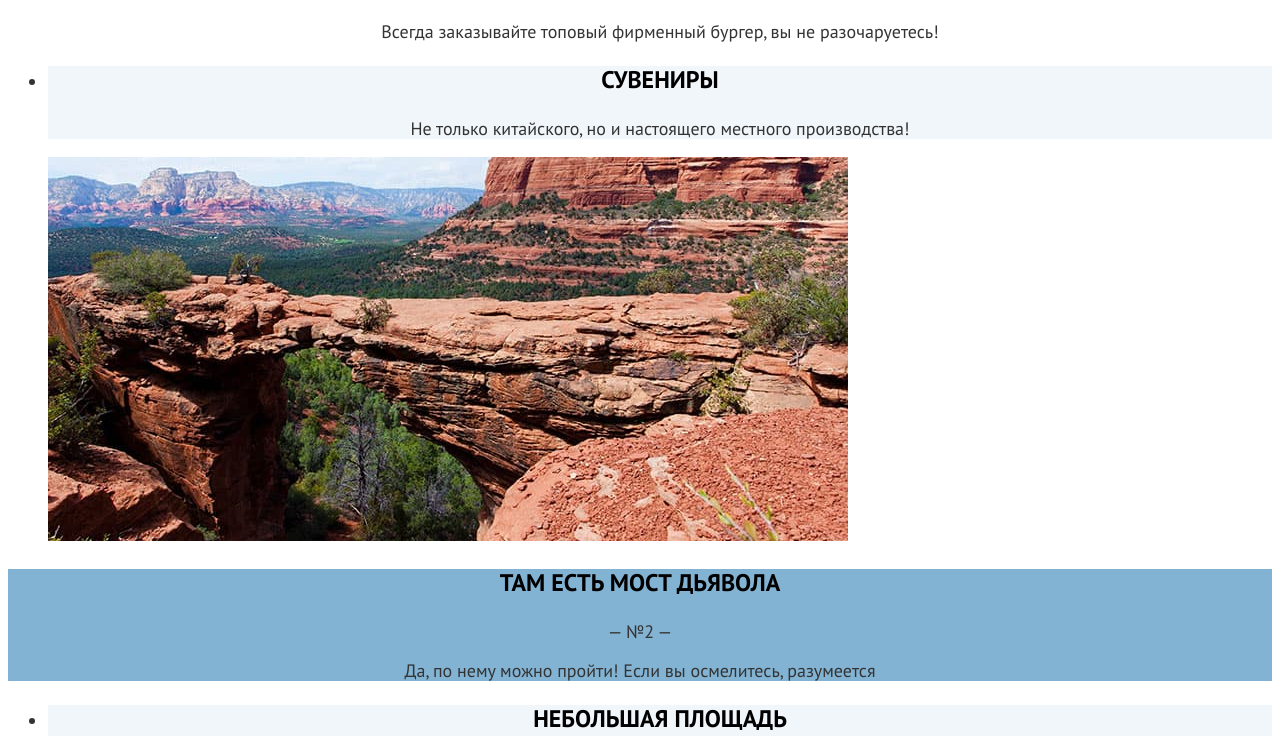
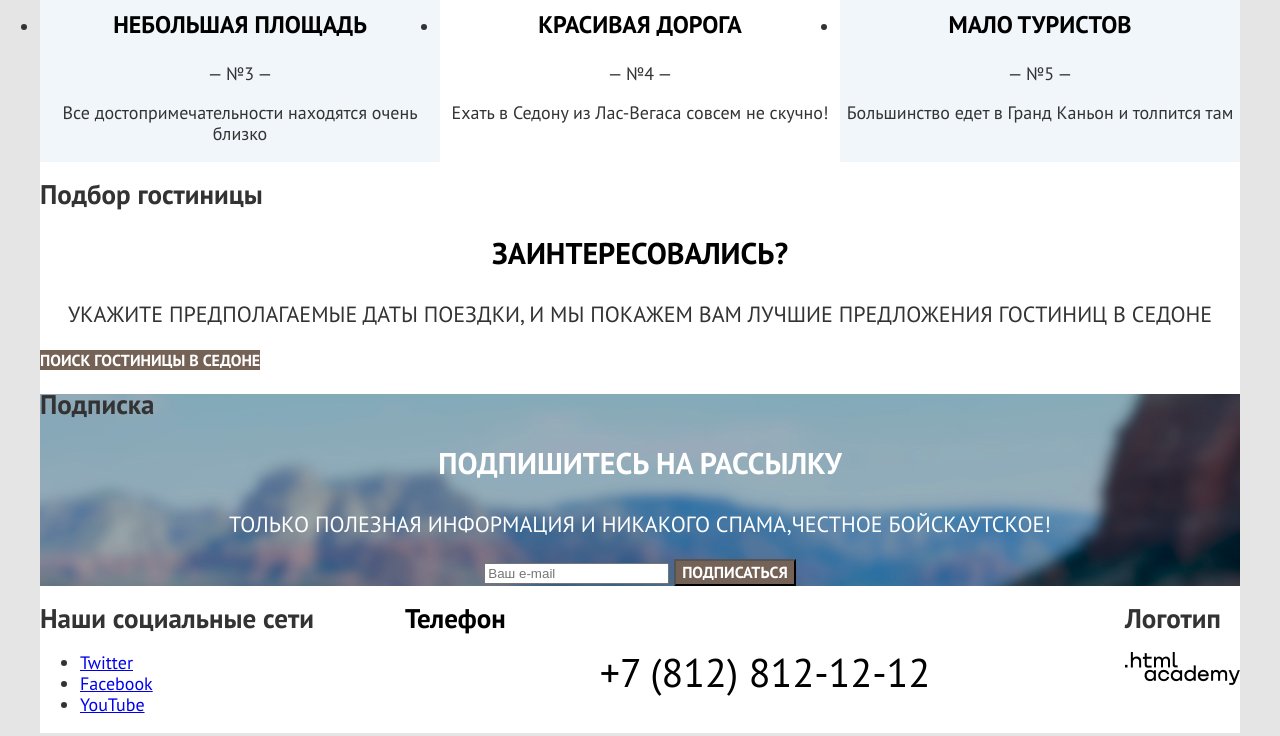
Before and after one commit to KruAlish/1839653-sedona-32, a plain HTML site: page index.html in a window 1280 px wide. Shown: the part 1604-2340 px from the top of the page. Drawn offline with Linux system fonts and the light colour scheme.

Commit message:
Создает сетку страницы и крупных блоков на флексах для главной страницы

```diff
--- a/index.html
+++ b/index.html
@@ -47,7 +47,8 @@
     </nav>
   </header>
 
-  <main class="main-index">
+  <main class="main-container main-index">
+
     <h1 class="visually-hidden">город Седона</h1>
     <img class="welcome-logo" src="image\welcome.png" width="458px" height="352px" alt="Добро пожаловать в великолепную Седону. Потому, что Гранд-Каньон отстой.">
     <section class="info">
@@ -56,7 +57,7 @@
     </section>
     <section class="advantages">
       <div class="blue-color">
-      <h2 class="visually-hidden">Приемущества</h2>
+      <h2 class="visually-hidden">Преимущества</h2>
       <h3 class="advantages-title white">Настоящий городок</h3>
       <p class="advantages-descritpion white">— №1 —</p>
       <p class="advantages-descritpion white">Седона — не аттракцион для туристов, там течёт
@@ -150,13 +151,13 @@
       </ul>
     </section>
     <section class="footer-contacts">
-      <h2 class="visually-hidden">Контактный телефон</h2>
+      <h2 class="visually-hidden">Телефон</h2>
       <address class="contacts-phone">
         <a class="telephone" href="88128121212">+7 (812) 812-12-12</a>
       </address>
     </section>
     <section class="footer-logo">
-      <h2 сlass="visually-hidden">Логотип HTML-академии:)</h2>
+      <h2 сlass="visually-hidden">Логотип </h2>
       <img class="footer-logo-HTML" src="image\logo_htmlacademy-(1).png" width="115px" height="34px" alt="логотип Htmlacademy">
     </section>
   </footer>
--- a/styles/styles.css
+++ b/styles/styles.css
@@ -30,12 +30,23 @@
     font-display: swap;
 }
 
+html {
+    height:100%;
+}
+
 body {
+    margin:0 auto;
+    display:flex;
+    flex-direction:column;
+    min-height:100%;
+    width:1200px;
+    align-content: center;
     font-family: "PT Sans", sans-serif;
     font-size: 18px;
     line-height: 21px;
-    background-color: #FFFFFF;
+    background-color: #E5E5E5;
     color:#333333;
+
 
 }
 
@@ -52,9 +63,39 @@ button {
     text-decoration: none;
 }
 
+.button {
+    font-family: PT Sans;
+    font-style: normal;
+    font-weight: bold;
+    font-size: 16px;
+    line-height: 21px;
+    text-align: center;
+    text-transform: uppercase;
+    color: #FFFFFF;
+    background-color: #756257;
+    text-decoration: none;
+}
+
 .page-header {
+    color: #000000;
     background-color: #FFFFFF;
-    color: #000000;
+}
+
+.navigation {
+    display:flex;
+    width:1200px;
+    margin: 0 auto;
+}
+
+.navigation-list {
+    margin:0;
+    padding:0;
+    width:300px;
+}
+
+.navigation-logo {
+    display:block;
+    margin: 0 auto;
 }
 
 .navigation-link {
@@ -67,11 +108,32 @@ button {
     color: #000000;
 }
 
+.navigation-user {
+    width:300px;
+    margin-left: auto;
+}
+
+.main-container {
+    flex-grow:1;
+    margin: 0;
+    width:1200px;
+}
+
+.page-container {
+    width:1200px;
+    margin:0;
+}
+
+.welcome-logo {
+    display:block;
+    margin: 0 auto;
+}
+
 .main-index {
     color:#333333;
     background-color: #FFFFFF;
     background-image:url("../image/index-background_p1.jpg");
-    background-size: 100% auto;
+    background-size: 100%;
     background-repeat: no-repeat;
 }
 
@@ -80,6 +142,7 @@ button {
     background-color:#333333;
     background-image:url("../image/catalog-background.png");
     background-size: 100% auto;
+    background-size: 100%;
     background-repeat: no-repeat;
 }
 
@@ -103,6 +166,30 @@ button {
     text-align: center;
     color: #333333;
     background-color:#ffffff;
+}
+
+.advantages {
+    display:flex;
+    flex-wrap: wrap;
+}
+
+.blue-color {
+    width:400px;
+    margin:0;
+}
+
+.illustration {
+    margin:0;
+}
+
+.advantages-list {
+    padding:0;
+    margin:0;
+    display:flex;
+}
+
+.advantages-item {
+    width:400px;
 }
 
 .advantages-title {
@@ -185,7 +272,20 @@ li.blue-color-12 {
     text-align: center;
 }
 
+.page-footer {
+    display:flex;
+    flex-direction:row;
+    background-color: #FFFFFF;
+}
+
+.footer-social-list {
+    width:210px;
+    margin-right:60px;
+}
+
 .footer-contacts {
+    width:720px;
+    margin-left:auto;
     background-color: #FFFFFF;
     color: #000000;
 }
```
